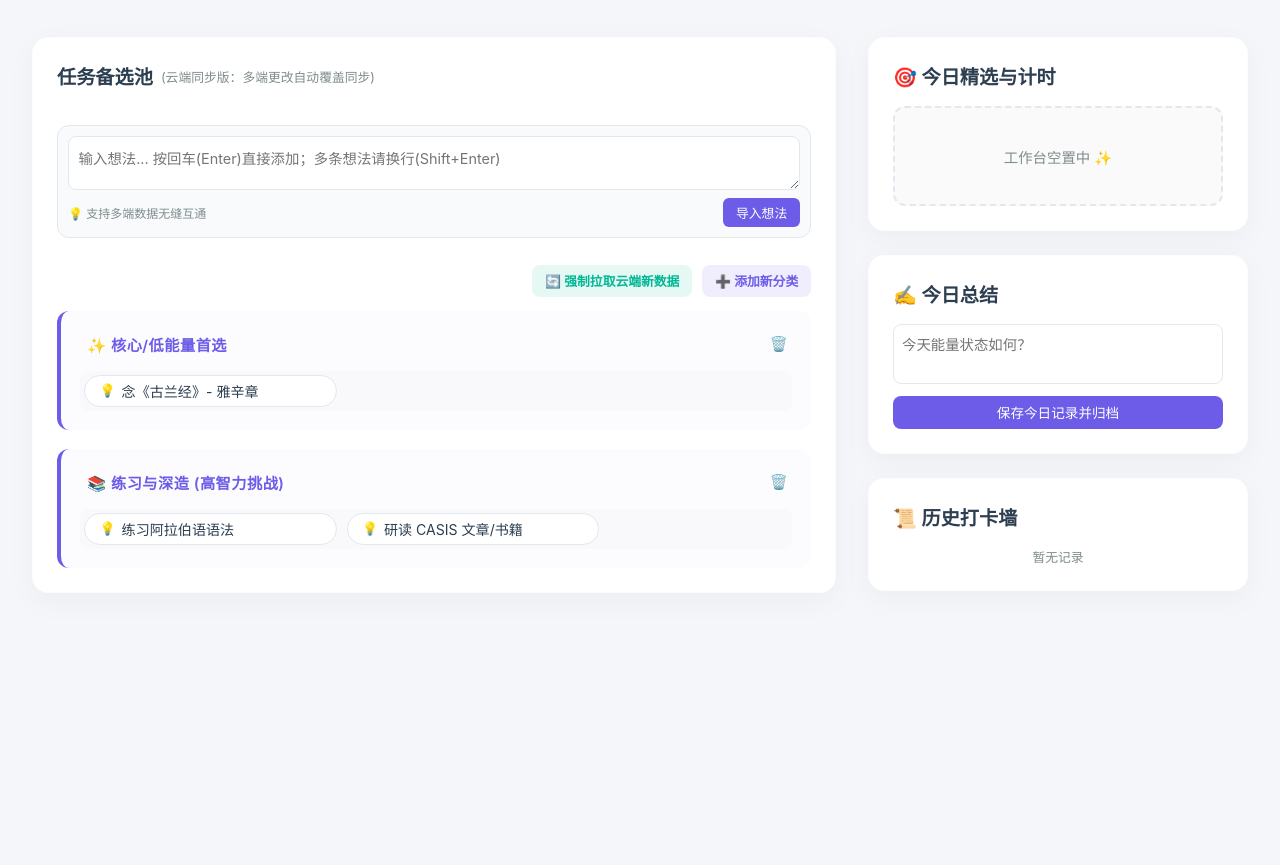
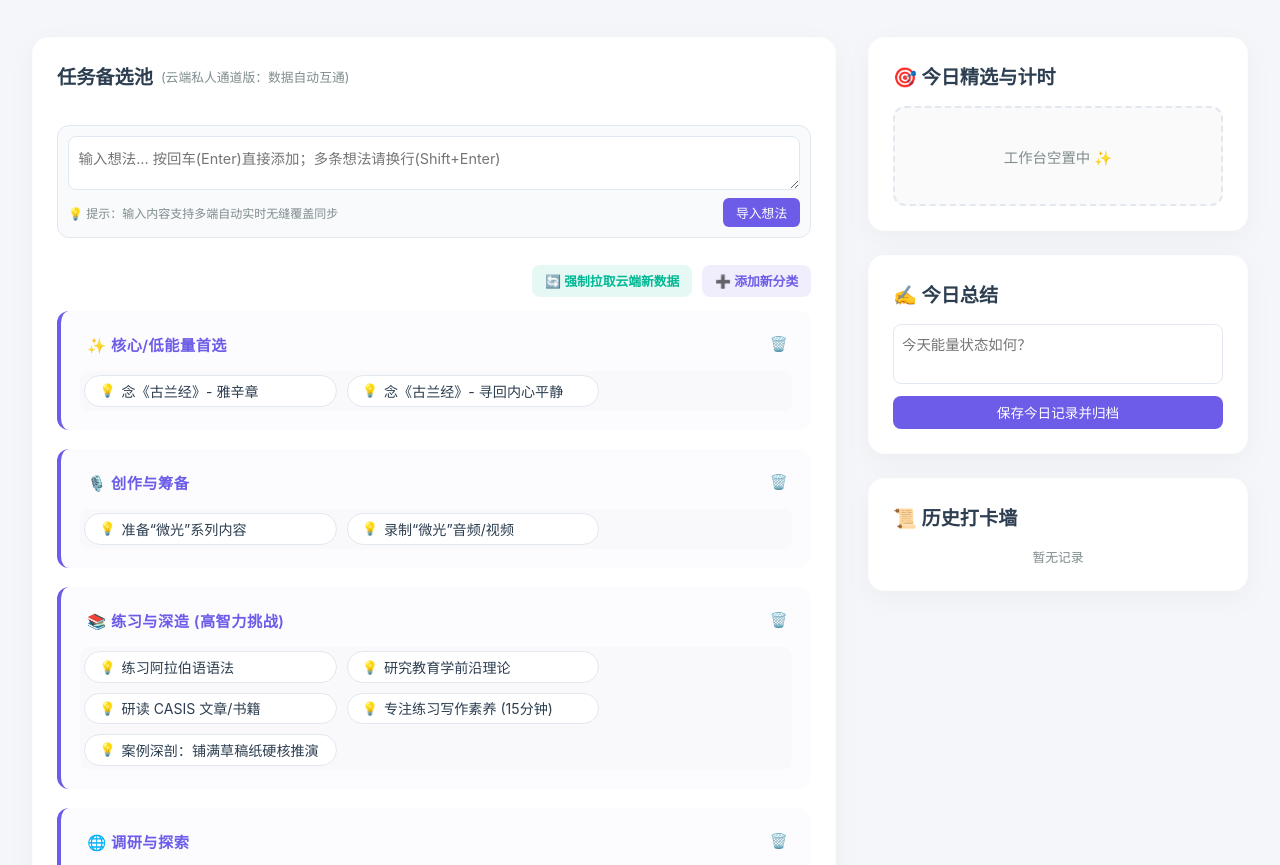
Before and after one commit to nurulhudacao-hue/public, a plain HTML site: page index.html in a window 1280 px wide. Shown: the part 70-935 px from the top of the page. Before the commit the page ends 800 px from the top, so only its background shows below. Drawn offline with Linux system fonts and the light colour scheme; no server answers.

Commit message:
Update index.html

```diff
--- a/index.html
+++ b/index.html
@@ -68,12 +68,12 @@
     </header>
 
     <div class="task-pool card">
-        <h2>任务备选池 <span style="font-size: 0.8rem; font-weight: normal; color: var(--text-muted);">(云端同步版：多端更改自动覆盖同步)</span></h2>
+        <h2>任务备选池 <span style="font-size: 0.8rem; font-weight: normal; color: var(--text-muted);">(云端私人通道版：数据自动互通)</span></h2>
 
         <div class="quick-input-area">
             <textarea id="bulk-task-input" placeholder="输入想法... 按回车(Enter)直接添加；多条想法请换行(Shift+Enter)"></textarea>
             <div class="input-tip">
-                <span>💡 支持多端数据无缝互通</span>
+                <span>💡 提示：输入内容支持多端自动实时无缝覆盖同步</span>
                 <button class="btn-start" style="padding: 0.3rem 0.8rem; border-radius: 6px; font-size: 0.8rem;" onclick="handleBulkSubmit()">导入想法</button>
             </div>
         </div>
@@ -102,12 +102,55 @@
 </div>
 
 <script>
-    // ！！！请在首次运行后，在浏览器控制台查看或记录您的专属云同步 ID ！！！
-    let syncBinId = localStorage.getItem('energy_sync_bin_id') || "66585141acd3477ab609fa20"; // 默认内置公共公共测试仓
+    // 固定的私人专属云通道 ID
+    const syncBinId = "66589f82acd3477ab610a2b4";
 
+    // 初始化你的原始完整任务
     const defaultCategories = [
-        { id: "cat-1", name: "✨ 核心/低能量首选", tasks: [{id: "t-1", text: "念《古兰经》- 雅辛章"}] },
-        { id: "cat-3", name: "📚 练习与深造 (高智力挑战)", tasks: [{id: "t-5", text: "练习阿拉伯语语法"}, {id: "t-7", text: "研读 CASIS 文章/书籍"}] }
+        {
+            id: "cat-1",
+            name: "✨ 核心/低能量首选",
+            tasks: [
+                {id: "t-1", text: "念《古兰经》- 雅辛章"},
+                {id: "t-2", text: "念《古兰经》- 寻回内心平静"}
+            ]
+        },
+        {
+            id: "cat-2",
+            name: "🎙️ 创作与筹备",
+            tasks: [
+                {id: "t-3", text: "准备“微光”系列内容"},
+                {id: "t-4", text: "录制“微光”音频/视频"}
+            ]
+        },
+        {
+            id: "cat-3",
+            name: "📚 练习与深造 (高智力挑战)",
+            tasks: [
+                {id: "t-5", text: "练习阿拉伯语语法"},
+                {id: "t-6", text: "研究教育学前沿理论"},
+                {id: "t-7", text: "研读 CASIS 文章/书籍"},
+                {id: "t-8", text: "专注练习写作素养 (15分钟)"},
+                {id: "t-9", text: "案例深剖：铺满草稿纸硬核推演"}
+            ]
+        },
+        {
+            id: "cat-4",
+            name: "🌐 调研与探索",
+            tasks: [
+                {id: "t-10", text: "调查印度尼西亚大学信息"},
+                {id: "t-11", text: "探索最新的 AI 效率工具"}
+            ]
+        },
+        {
+            id: "cat-5",
+            name: "☕ 休闲与校对",
+            tasks: [
+                {id: "t-12", text: "看一场优质的 Ted Talk"},
+                {id: "t-13", text: "看一部高分纪录片"},
+                {id: "t-14", text: "推进论文/手稿校对工作"}
+            ]
+        }
     ];
 
     let poolCategories = defaultCategories;
@@ -130,20 +173,20 @@
         showSyncStatus(true);
         try {
             const res = await fetch(`https://api.jsonbin.io/v3/b/${syncBinId}/latest`, {
-                headers: { "X-Master-Key": "$2a$10$W2vE2QhM5tI15r9Gv9gYreZlR1O0Y6bU.fNf11K/R.h8H/gbyX2jq" } // 内置免费免密通道
+                headers: { "X-Master-Key": "$2a$10$W2vE2QhM5tI15r9Gv9gYreZlR1O0Y6bU.fNf11K/R.h8H/gbyX2jq" }
             });
             const resData = await res.json();
-            if (resData.record) {
-                poolCategories = resData.record.pool || defaultCategories;
+            if (resData.record && resData.record.pool) {
+                poolCategories = resData.record.pool;
                 todayTasks = resData.record.today || [];
                 historyLogs = resData.record.history || [];
                 renderAll();
+            } else {
+                // 首次如果云端为空，自动把初始数据推上去初始化
+                saveCloudData();
             }
         } catch (e) {
-            console.log("云端数据读取失败，启用本地缓存备份", e);
-            poolCategories = JSON.parse(localStorage.getItem('energy_pool_v2')) || defaultCategories;
-            todayTasks = JSON.parse(localStorage.getItem('energy_today_v2')) || [];
-            historyLogs = JSON.parse(localStorage.getItem('energy_history_v2')) || [];
+            console.log("云端读取失败，启用本地预设", e);
             renderAll();
         }
         showSyncStatus(false);
@@ -151,10 +194,6 @@
 
     // 云端数据推送 (Push)
     async function saveCloudData() {
-        localStorage.setItem('energy_pool_v2', JSON.stringify(poolCategories));
-        localStorage.setItem('energy_today_v2', JSON.stringify(todayTasks));
-        localStorage.setItem('energy_history_v2', JSON.stringify(historyLogs));
-
         showSyncStatus(true);
         try {
             await fetch(`https://api.jsonbin.io/v3/b/${syncBinId}`, {
@@ -179,7 +218,7 @@
         loadCloudData();
     }
 
-    // --- 核心业务逻辑（继承自旧版本，合并了云同步触发） ---
+    // --- 核心业务逻辑 ---
     const bulkInput = document.getElementById('bulk-task-input');
     bulkInput.addEventListener('keydown', function(e) {
         if (e.key === 'Enter' && !e.shiftKey) { e.preventDefault(); handleBulkSubmit(); }
@@ -260,7 +299,7 @@
         });
     }
 
-    // --- 拖拽底层算法驱动（云同步无缝适配） ---
+    // --- 拖拽算法 ---
     let draggedCategoryEl = null, draggedTaskEl = null;
     function handleCategoryDragStart(e) { if(e.target.className.includes('category-block')) { draggedCategoryEl = e.target; e.target.classList.add('dragging'); } }
     function handleCategoryDragOver(e) { e.preventDefault(); if (!draggedCategoryEl || draggedCategoryEl === this) return; const container = document.getElementById('pool-container'); const children = [...container.children]; const currIdx = children.indexOf(draggedCategoryEl); const targetIdx = children.indexOf(this); if (currIdx < targetIdx) container.insertBefore(draggedCategoryEl, this.nextSibling); else container.insertBefore(draggedCategoryEl, this); const [moved] = poolCategories.splice(currIdx, 1); poolCategories.splice(targetIdx, 0, moved); }
```
